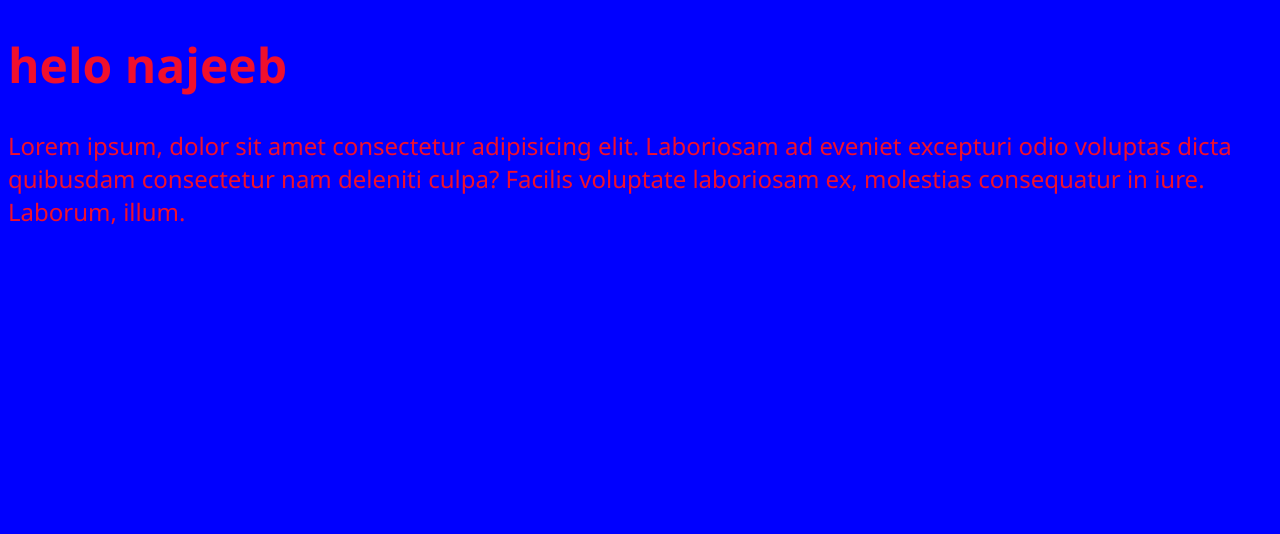
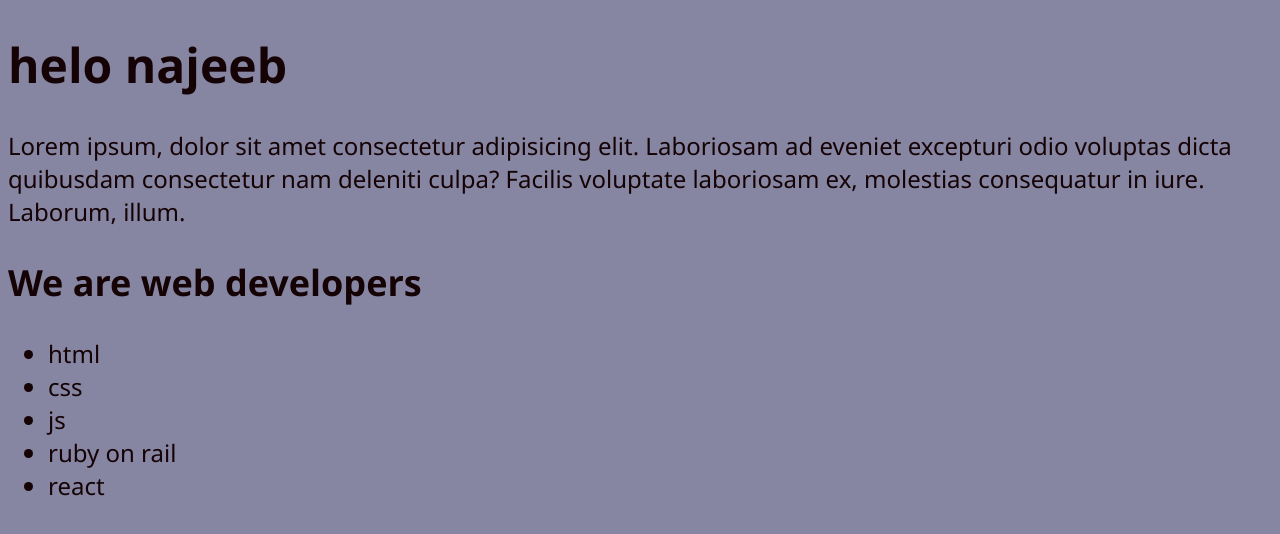
Before and after one commit to kahafbilal/najeebkahafakhun, a plain HTML site: page index.html in a window 1280 px wide. Drawn offline with Linux system fonts and the light colour scheme.

Commit message:
First commit

```diff
--- a/index.html
+++ b/index.html
@@ -5,10 +5,20 @@
     <meta http-equiv="X-UA-Compatible" content="IE=edge">
     <meta name="viewport" content="width=device-width, initial-scale=1.0">
     <link rel="stylesheet" href="style.css">
-    <title>Document</title>
+    <title>My Portfolio</title>
 </head>
 <body>
     <h1>helo najeeb</h1>
     <p>Lorem ipsum, dolor sit amet consectetur adipisicing elit. Laboriosam ad eveniet excepturi odio voluptas dicta quibusdam consectetur nam deleniti culpa? Facilis voluptate laboriosam ex, molestias consequatur in iure. Laborum, illum.</p>
+    <h2>We are web developers</h2>
+<div>
+    <ul>
+        <li>html</li>
+        <li>css</li>
+        <li>js</li>
+        <li>ruby on rail</li>
+        <li>react</li>
+    </ul>
+</div>
 </body>
 </html>
--- a/style.css
+++ b/style.css
@@ -1,6 +1,6 @@
 body {
-    background-color: blue;
+    background-color: rgb(134, 134, 163);
     font-family: 'Segoe UI', Tahoma, Geneva, Verdana, sans-serif;
     font-size: x-large;
-    color: rgb(240, 15, 45);
+    color: rgb(21, 2, 5);
 }
```
